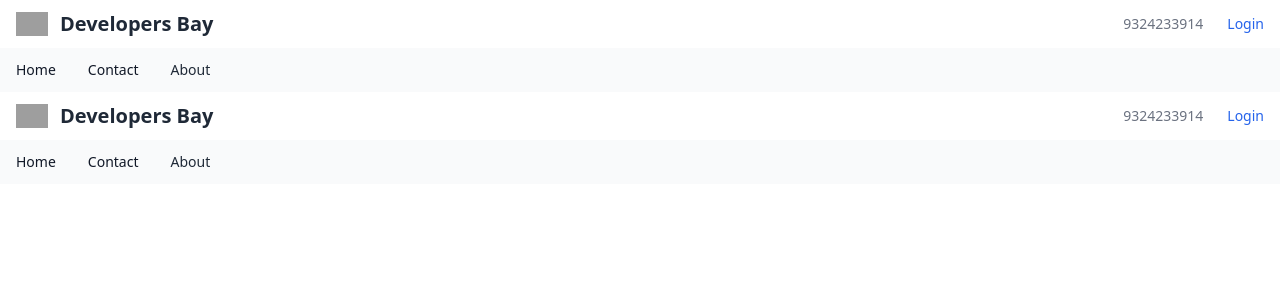
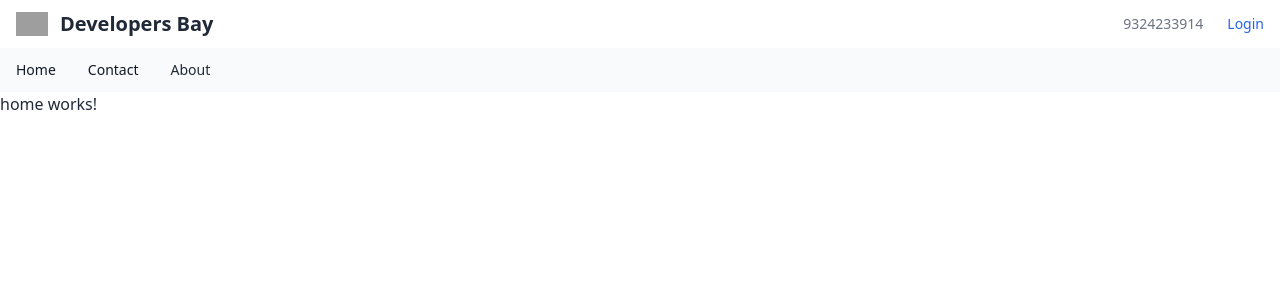
Before and after one commit to 360abhi/RoutingApp, an Angular app: page /home in a window 1280 px wide. Shown: the top 300 px of the page. Built offline with nearby package versions, Linux system fonts and the light colour scheme; grey boxes are pictures that could not be loaded.

Commit message:
home component addition and 404 error page

```diff
--- a/src/app/app.component.html
+++ b/src/app/app.component.html
@@ -1,2 +1,3 @@
-<app-home></app-home>
+<app-navbar></app-navbar>
+
 <router-outlet></router-outlet>
--- a/src/app/home/home.component.html
+++ b/src/app/home/home.component.html
@@ -1,42 +1 @@
-<!-- <div class="p-4 text-center inline-block ">
-  <nav class="flex gap-3 p-2">
-    <a href="" class="border border-gray-600 p-2 hover:bg-amber-100">Home</a>
-    <a href="" class="border border-gray-600 p-2 hover:bg-amber-100">About</a>
-    <a href="" class="border border-gray-600 p-2 hover:bg-amber-100">Contact</a>
-  </nav>
-</div> -->
-
-<div class="sticky top-0 z-50">
-<nav class="bg-white  border-gray-200 dark:bg-gray-900">
-    <div class="flex flex-wrap justify-between items-center mx-auto max-w-screen-xl px-4 py-2.5">
-        <a href="#" class="flex items-center">
-            <img src="https://flowbite.com/docs/images/logo.svg" class="h-6 mr-3 " alt="Flowbite Logo" />
-            <span class="self-center text-xl font-semibold whitespace-nowrap dark:text-white">Developers Bay</span>
-        </a>
-        <div class="flex items-center">
-            <a href="#" class="mr-6 text-sm font-medium text-gray-500 dark:text-white hover:underline">9324233914</a>
-            <a href="#" class="text-sm font-medium text-blue-600 dark:text-blue-500 hover:underline">Login</a>
-        </div>
-    </div>
-</nav>
-<nav class="bg-gray-50 dark:bg-gray-700">
-    <div class="max-w-screen-xl px-4 py-3 mx-auto ">
-        <div class="flex items-center">
-            <ul class="flex flex-row mt-0 mr-6 space-x-8 text-sm font-medium">
-                <li>
-                    <a routerLink="/" class="text-gray-900 dark:text-white hover:underline" aria-current="page"
-                        routerLinkActive="myactive" [routerLinkActiveOptions]="{exact:true}">Home</a>
-                </li>
-                <li>
-                    <a routerLink="/contact" class="text-gray-900 dark:text-white hover:underline"
-                        routerLinkActive="myactive">Contact</a>
-                </li>
-                <li>
-                    <a routerLink="/about" class="text-gray-90 dark:text-white hover:underline"
-                        routerLinkActive="myactive">About</a>
-                </li>
-            </ul>
-        </div>
-    </div>
-</nav>
-</div>
+<p>home works!</p>
--- /dev/null
+++ b/src/app/navbar/navbar.component.css
@@ -0,0 +1,4 @@
+.myactive{
+    background-color: black;
+    padding: 4px;
+}
--- /dev/null
+++ b/src/app/navbar/navbar.component.html
@@ -0,0 +1,42 @@
+<!-- <div class="p-4 text-center inline-block ">
+  <nav class="flex gap-3 p-2">
+    <a href="" class="border border-gray-600 p-2 hover:bg-amber-100">Home</a>
+    <a href="" class="border border-gray-600 p-2 hover:bg-amber-100">About</a>
+    <a href="" class="border border-gray-600 p-2 hover:bg-amber-100">Contact</a>
+  </nav>
+</div> -->
+
+<div class="sticky top-0 z-50">
+<nav class="bg-white  border-gray-200 dark:bg-gray-900">
+    <div class="flex flex-wrap justify-between items-center mx-auto max-w-screen-xl px-4 py-2.5">
+        <a href="#" class="flex items-center">
+            <img src="https://flowbite.com/docs/images/logo.svg" class="h-6 mr-3 " alt="Flowbite Logo" />
+            <span class="self-center text-xl font-semibold whitespace-nowrap dark:text-white">Developers Bay</span>
+        </a>
+        <div class="flex items-center">
+            <a routerLink="/error" class="mr-6 text-sm font-medium text-gray-500 dark:text-white hover:underline">9324233914</a>
+            <a routerLink="/error" class="text-sm font-medium text-blue-600 dark:text-blue-500 hover:underline">Login</a>
+        </div>
+    </div>
+</nav>
+<nav class="bg-gray-50 dark:bg-gray-700">
+    <div class="max-w-screen-xl px-4 py-3 mx-auto ">
+        <div class="flex items-center">
+            <ul class="flex flex-row mt-0 mr-6 space-x-8 text-sm font-medium">
+                <li>
+                    <a routerLink="/" class="text-gray-900 dark:text-white hover:underline" aria-current="page"
+                        routerLinkActive="myactive" [routerLinkActiveOptions]="{exact:true}">Home</a>
+                </li>
+                <li>
+                    <a routerLink="/contact" class="text-gray-900 dark:text-white hover:underline"
+                        routerLinkActive="myactive">Contact</a>
+                </li>
+                <li>
+                    <a routerLink="/about" class="text-gray-90 dark:text-white hover:underline"
+                        routerLinkActive="myactive">About</a>
+                </li>
+            </ul>
+        </div>
+    </div>
+</nav>
+</div>
--- /dev/null
+++ b/src/app/pagenotfound/pagenotfound.component.html
@@ -0,0 +1,18 @@
+
+<main class="h-[85vh] w-full flex flex-col justify-center items-center bg-[#1A2238]">
+    <h1 class="text-9xl font-extrabold text-white tracking-widest">404</h1>
+    <div class="bg-[#FF6A3D] px-2 text-sm rounded rotate-12 absolute">
+        Page Not Found
+    </div>
+    <button class="mt-5">
+        <a
+            class="relative inline-block text-sm font-medium text-[#FF6A3D] group active:text-orange-500 focus:outline-none focus:ring">
+            <span
+                class="absolute inset-0 transition-transform translate-x-0.5 translate-y-0.5 bg-[#FF6A3D] group-hover:translate-y-0 group-hover:translate-x-0"></span>
+
+            <span class="relative block px-8 py-3 bg-[#1A2238] border border-current">
+
+            </span>
+        </a>
+    </button>
+</main>
```
Also changed, not shown: src/app/app.module.ts (+13 -12 lines), src/app/navbar/navbar.component.ts (added, +10 -0 lines), src/app/pagenotfound/pagenotfound.component.ts (added, +10 -0 lines), src/app/pagenotfound/pagenotfound.component.css (added).
